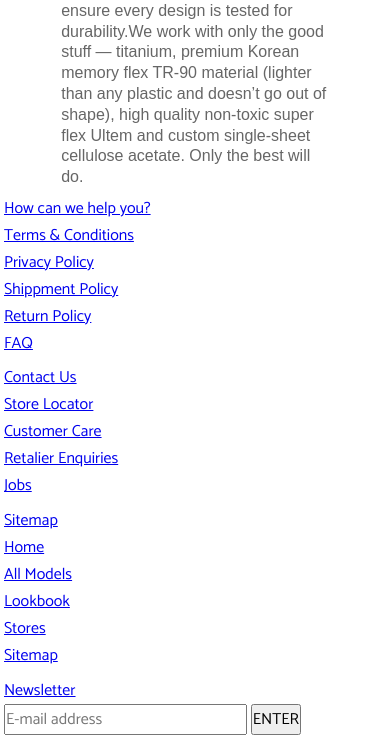
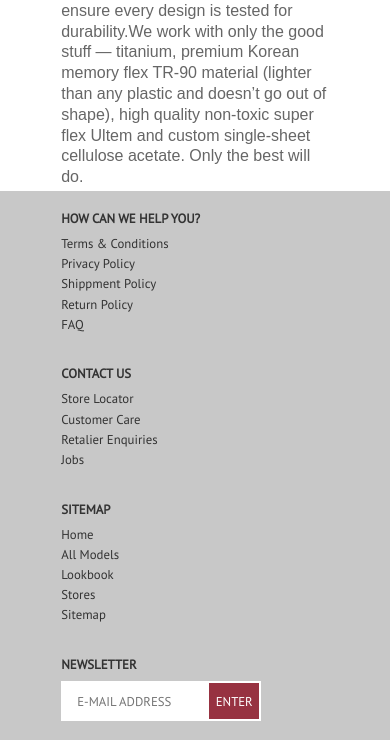
Before and after one commit to momokos2/IAT339PO2.2, a plain HTML site: page about.html in a window 390 px wide. Shown: the part 834-1574 px from the top of the page. Drawn offline with nearby package versions, Linux system fonts and the light colour scheme.

Commit message:
1)adjusted footer 2)created homepage.html

```diff
--- a/css/style.css
+++ b/css/style.css
@@ -231,6 +231,126 @@ pre{
 .login-and-bag li a:hover{
   color:#333;
 }
+
+/*____________________________________________________________footer______________*/
+footer{
+  background: rgb(200,200,200);
+  margin:0px;
+  padding:2rem 0;
+  min-width:100%;
+  max-width:100%;
+  height:auto;
+  height:auto;
+  position:relative;
+  right:0;
+  left:0;
+  bottom:0;
+}
+
+.footer-div{
+  padding:1% 15%;
+  width: 100%
+}
+
+.footer-div .footer-component ul{
+  list-style:none;
+  padding-bottom: 1.5rem;
+  text-align: left;
+}
+
+.footer-div .footer-component ul a{
+  text-decoration: none;
+  color:#333;
+}
+
+.footer-div .footer-component ul a:hover{
+  color:#a78a7f;
+}
+
+.footer-div .footer-component .footer-title{
+  font-family: "PT_Sans-Web-Regular",sans-serif;
+  padding-bottom: 0.8rem;
+  text-transform: uppercase;
+  font-weight: 700;
+}
+
+.footer-div .footer-component ul li{
+  font-family: "PT_Sans-Web-Regular",sans-serif;
+  padding-bottom: 0.4rem;
+}
+
+.newsletter {
+  overflow: hidden;
+  height: 40px;
+  width: 200px;
+  position: relative;
+}
+
+.newsletter input {
+  width: 100%;
+  border: 1px solid white;
+  height: 40px;
+  padding: 10px 0 10px 15px;
+  text-transform: uppercase;
+  outline: none;
+  -moz-transition: border 0.2s ease;
+  -o-transition: border 0.2s ease;
+  -webkit-transition: border 0.2s ease;
+  transition: border 0.2s ease;
+  font-size: 0.8rem;
+}
+
+.newsletter input:focus {
+  border: 1px solid #999;
+}
+
+.newsletter button {
+  position: absolute;
+  z-index: 4;
+  right: 2px;
+  top: 2px;
+  height: 36px;
+  font-size: 0.8rem;
+  border: none;
+  background-color: #973241;
+  -moz-transition: background-color 0.3s ease, width 0.3s ease;
+  -o-transition: background-color 0.3s ease, width 0.3s ease;
+  -webkit-transition: background-color 0.3s ease, width 0.3s ease;
+  transition: background-color 0.3s ease, width 0.3s ease;
+  color: white;
+  padding: 0;
+  margin: 0;
+  text-transform: uppercase;
+  width: 50px;
+  text-align: center;
+  cursor: pointer;
+  @inlude transform(translateZ(0));
+}
+
+.newsletter button:hover {
+  width: 60px;
+}
+
+footer .social-icon {
+      font-size: 1rem;
+      text-align: left;
+    }
+
+    footer .social-icon a {
+      color: #333;
+      padding: 0 10px 0 10px;
+    }
+
+    footer .social-icon a:hover {
+      color: #a78a7f;
+      transition: 0.5s;
+    }
+
+    footer .button{
+      border-width: 1px;
+      width:60px;
+      height:38px;
+    }
 
 /*___________________________________________________________submit & reset button_______________*/
 .button {
@@ -647,3 +767,17 @@ ul li{
   padding-right: 3%;
 }
 }
+
+@media(max-width:48rem){
+  footer{
+    padding:0.8rem 0;
+  }
+  .footer-div .footer-component .footer-title{
+    font-size:0.8rem;
+    padding-bottom: 0.5rem;
+  }
+  .footer-div .footer-component ul li{
+    font-size:0.8rem;
+    padding-bottom: 0.2rem;
+  }
+}
```
Also changed, not shown: about.html (+1 -2 lines), css/grid.css (+7 -7 lines), homepage.html (added, +112 -0 lines).
